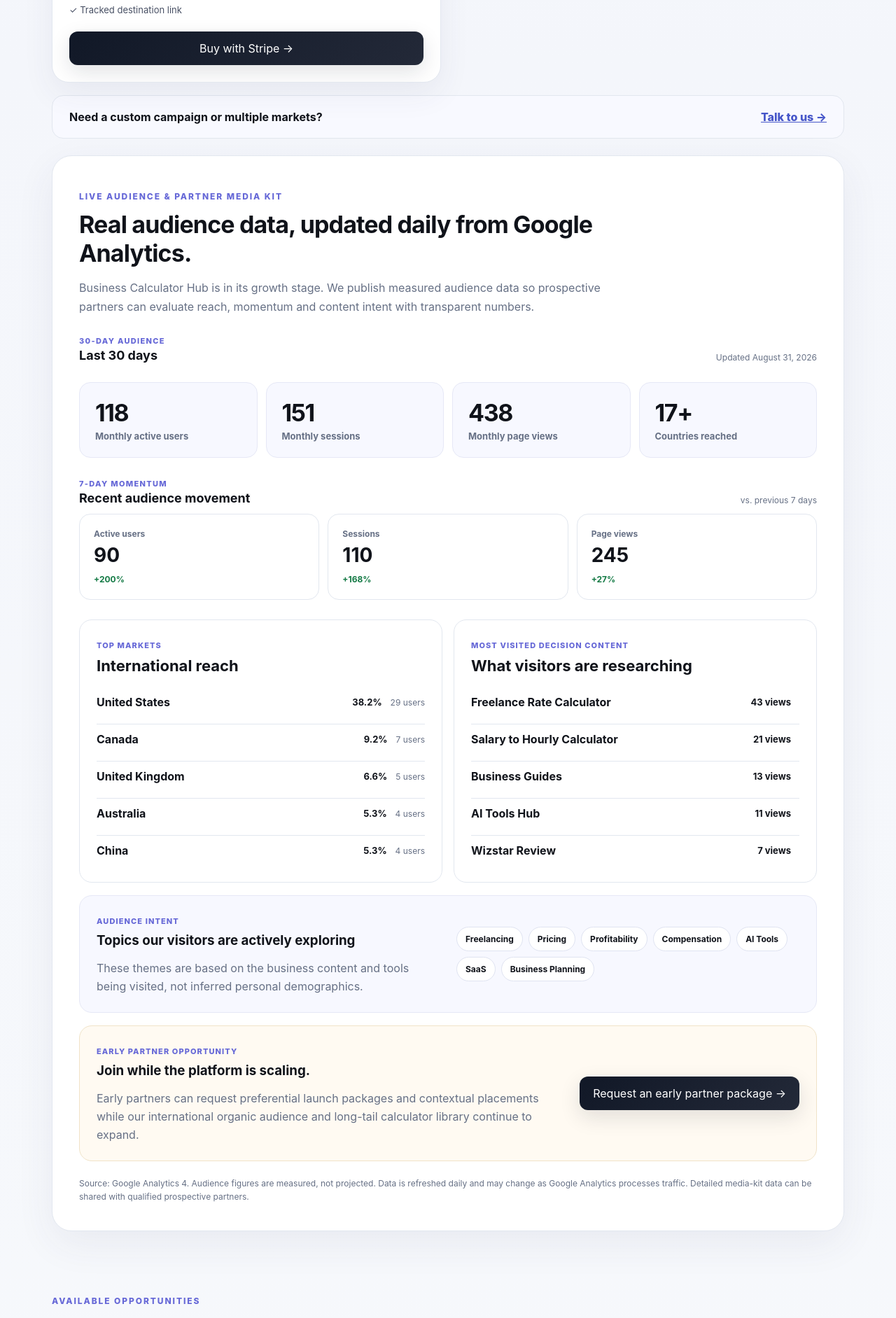
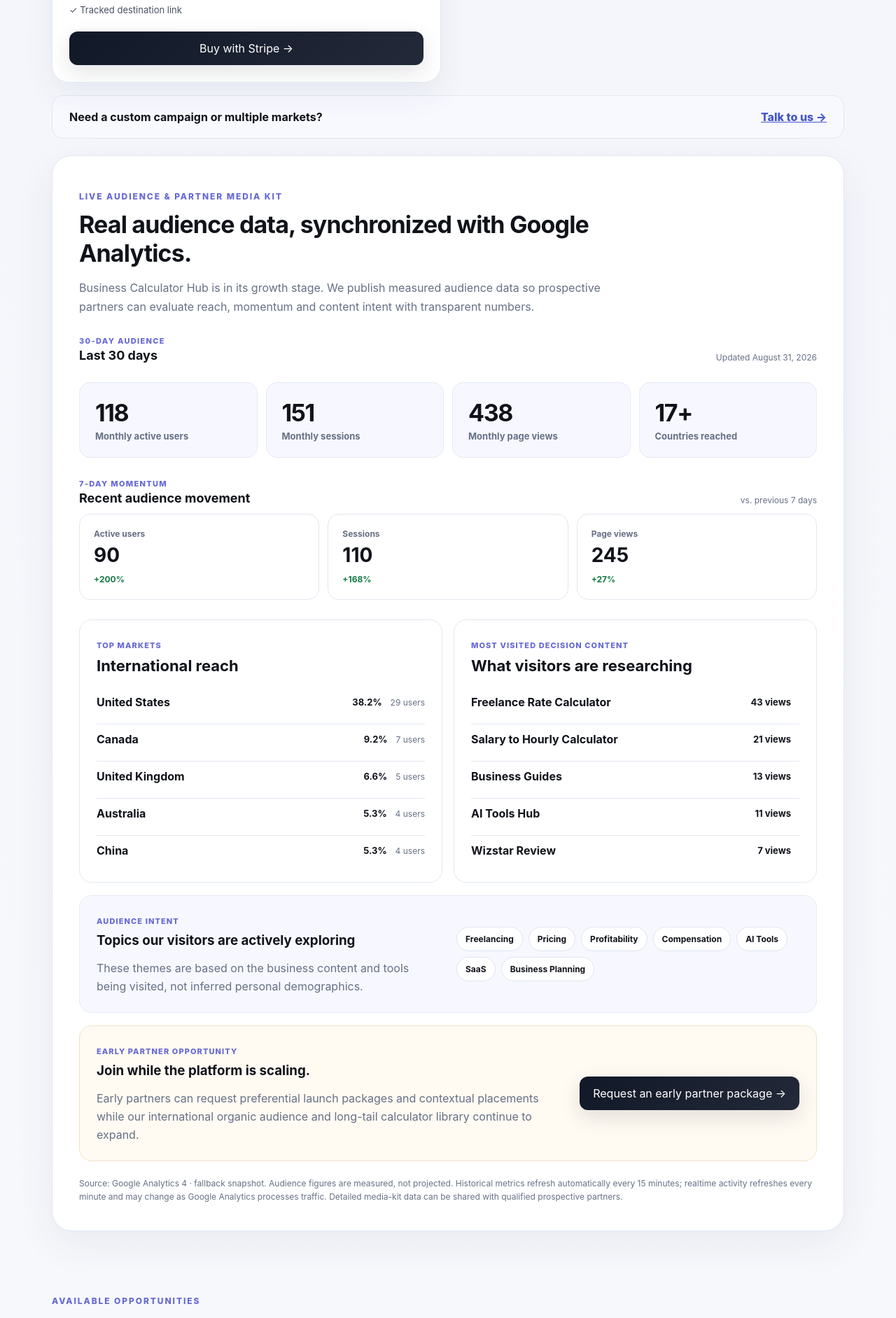
Before and after one commit to luizferdazzi-commits/business-calculator-hub, a Next.js app: page /advertise in a window 1280 px wide. Shown: the part 2833-4716 px from the top of the page at 70% size. Built offline with nearby package versions, Linux system fonts and the light colour scheme.

Commit message:
Use synchronized GA4 audience data on global advertise page

```diff
--- a/app/advertise/page.tsx
+++ b/app/advertise/page.tsx
@@ -1,5 +1,5 @@
 import Link from 'next/link';
-import { audienceSnapshot as audience } from '../data/audience';
+import {getAudienceData} from '../lib/ga4';
 import AdvertisingPlans from '../components/AdvertisingPlans';
 
 export const metadata = {
@@ -7,7 +7,8 @@ export const metadata = {
   description: 'Reach freelancers, entrepreneurs and small-business decision makers through Business Calculator Hub.',
 };
 
-export default function AdvertisePage(){
+export default async function AdvertisePage(){
+  const audience=await getAudienceData();
   return <main className="shell">
     <header className="header"><Link className="brand" href="/">Business Calculator Hub</Link><nav className="nav"><Link href="/">Calculators</Link><Link href="/guides">Guides</Link><Link href="/ai-tools">AI Tools</Link></nav></header>
     <section className="hero heroCompact advertiseHero">
@@ -21,8 +22,8 @@ export default function AdvertisePage(){
     <section className="trafficProof" aria-label="Audience and partner media kit">
       <div className="trafficProofIntro">
         <p className="eyebrow">LIVE AUDIENCE & PARTNER MEDIA KIT</p>
-        <h2>Real audience data, updated daily from Google Analytics.</h2>
-        <p>Business Calculator Hub is in its growth stage. We publish measured audience data so prospective partners can evaluate reach, momentum and content intent with transparent numbers.</p>
+        <h2>Real audience data, synchronized with Google Analytics.</h2>
+        <p>Business Calculator Hub is in its growth stage. We publish measured audience data so prospective partners can evaluate reach, momentum and content intent with transparent numbers.</p>{audience.liveNow!==null&&<p className="liveNow"><span>●</span> {audience.liveNow} active users in the last 30 minutes</p>}
       </div>
 
       <div className="trafficSectionTitle"><div><span>30-DAY AUDIENCE</span><strong>{audience.periodLabel}</strong></div><em>Updated {audience.updatedAt}</em></div>
@@ -63,7 +64,7 @@ export default function AdvertisePage(){
         <a className="primary" href="#proposal">Request an early partner package →</a>
       </div>
 
-      <p className="trafficNote">Source: {audience.source}. Audience figures are measured, not projected. Data is refreshed daily and may change as Google Analytics processes traffic. Detailed media-kit data can be shared with qualified prospective partners.</p>
+      <p className="trafficNote">Source: {audience.source}. Audience figures are measured, not projected. Historical metrics refresh automatically every 15 minutes; realtime activity refreshes every minute and may change as Google Analytics processes traffic. Detailed media-kit data can be shared with qualified prospective partners.</p>
     </section>
 
 
```
